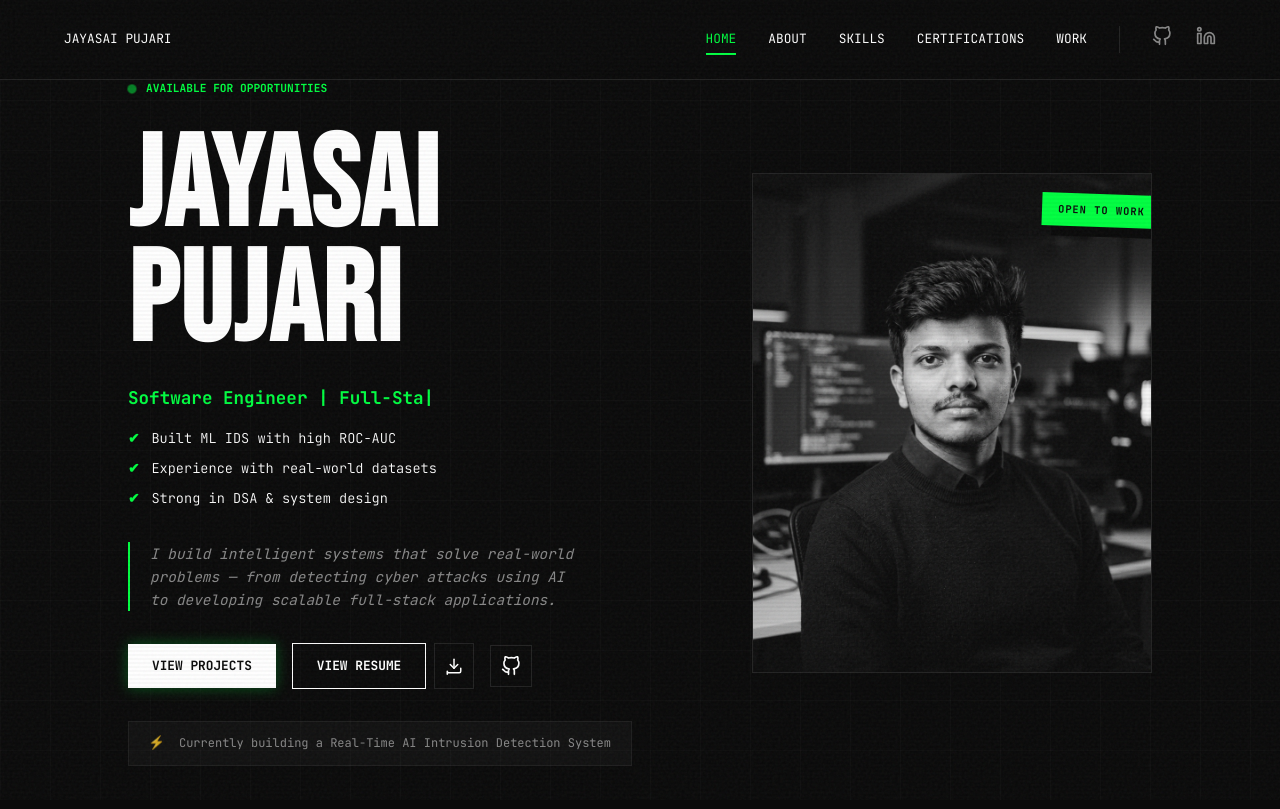
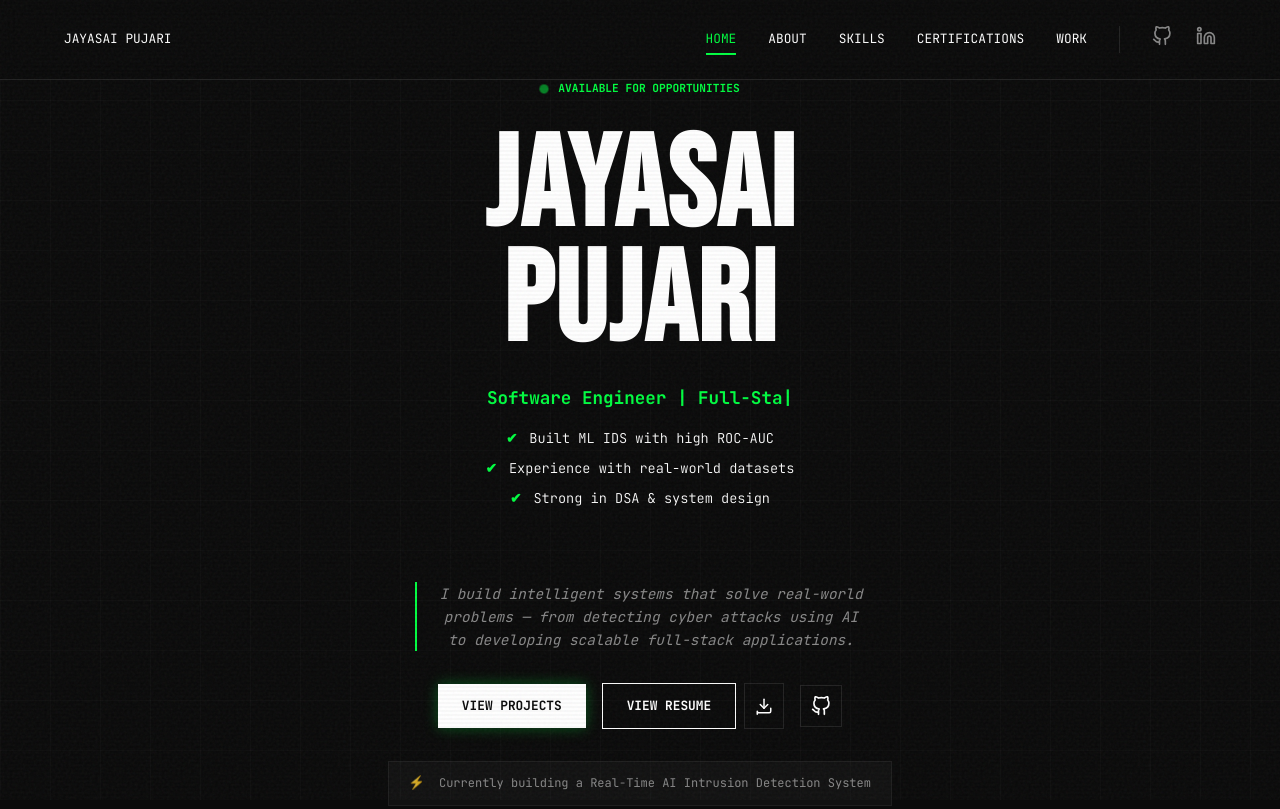
Before and after one commit to PUJARIJAYASAI/JAYASAI_PORTFOILO, a website: page index.html in a window 1280 px wide. Shown: the top 809 px of the page. Drawn offline with Linux system fonts and the light colour scheme; a web font is replaced by a local one.

Commit message:
feat: Removed profile image from Hero and centered introduction for a cleaner look

```diff
--- a/index.html
+++ b/index.html
@@ -132,14 +132,6 @@
                 </div>
                 <div class="active-project-callout reveal-up" style="transition-delay: 0.5s;">
                     <span class="pulse-icon">⚡</span> Currently building a Real-Time AI Intrusion Detection System
-                </div>
-            </div>
-            <div class="hero-image reveal" style="transition-delay: 0.3s;">
-                <div class="img-container">
-                    <img src="/assets/profile.jpg" alt="Jayasai Pujari Professional Portrait" fetchpriority="high">
-                    <div class="work-badge">OPEN TO WORK</div>
-                    <div class="brackets"></div>
-                    <div class="image-meta">LOC: INDIA | STATUS: SEEKING SDE ROLES</div>
                 </div>
             </div>
         </section>
--- a/style.css
+++ b/style.css
@@ -301,10 +301,17 @@ a {
     min-height: 100vh;
     display: flex;
     align-items: center;
+    justify-content: center; /* Center horizontally */
+    text-align: center;      /* Center text */
     padding: var(--nav-height) var(--container-padding);
 }
 
-.hero-content { flex: 1; }
+.hero-content {
+    max-width: 800px;
+    display: flex;
+    flex-direction: column;
+    align-items: center;
+}
 
 .status-badge {
     display: flex;
@@ -342,6 +349,9 @@ a {
 .proof-list {
     list-style: none;
     margin-bottom: 2rem;
+    display: flex;
+    flex-direction: column;
+    align-items: center;
 }
 
 .proof-list li {
@@ -362,14 +372,14 @@ a {
 blockquote {
     border-left: 2px solid var(--accent-color);
     padding-left: 20px;
-    margin: 2rem 0;
+    margin: 2rem auto;
     font-style: italic;
     color: var(--text-secondary);
     max-width: 450px;
     font-size: 0.9rem;
 }
 
-.hero-actions { display: flex; gap: 1rem; align-items: center; margin-bottom: 2rem; }
+.hero-actions { display: flex; gap: 1rem; align-items: center; justify-content: center; margin-bottom: 2rem; }
 
 .active-project-callout {
     display: flex;
@@ -381,6 +391,7 @@ blockquote {
     padding: 12px 20px;
     border: 1px solid rgba(255, 255, 255, 0.05);
     max-width: fit-content;
+    margin: 0 auto;
 }
 
 .pulse-icon {
@@ -463,54 +474,6 @@ blockquote {
     display: flex;
     gap: 0.5rem;
 }
-
-.hero-image { flex: 1; display: flex; justify-content: flex-end; }
-.img-container {
-    width: 400px;
-    height: 500px;
-    position: relative;
-    border: 1px solid rgba(255, 255, 255, 0.1);
-    transition: var(--transition-slow);
-    overflow: hidden;
-}
-
-.hero-image img {
-    width: 100%;
-    height: 100%;
-    object-fit: cover;
-    filter: grayscale(1);
-    transition: var(--transition-slow);
-}
-
-.img-container:hover {
-    border-color: var(--accent-color);
-    box-shadow: 0 0 40px var(--accent-glow);
-    transform: scale(1.02);
-}
-
-.img-container:hover img {
-    filter: grayscale(0.2);
-    transform: scale(1.05);
-}
-
-.work-badge {
-    position: absolute;
-    top: 20px;
-    right: -10px;
-    background: var(--accent-color);
-    color: var(--bg-color);
-    padding: 8px 16px;
-    font-size: 0.65rem;
-    font-weight: bold;
-    letter-spacing: 1px;
-    z-index: 2;
-    transform: rotate(2deg);
-    box-shadow: 10px 10px 0 var(--bg-color);
-}
-
-.brackets::after, .brackets::before { content: ''; position: absolute; width: 40px; height: 40px; border: 2px solid var(--accent-color); z-index: 1; }
-.brackets::before { top: -10px; right: -10px; border-left: none; border-bottom: none; }
-.brackets::after { bottom: -10px; left: -10px; border-right: none; border-top: none; }
 
 /* ABOUT SECTION */
 .about-section { padding: 8rem var(--container-padding); border-top: 1px solid rgba(255, 255, 255, 0.05); }
```
